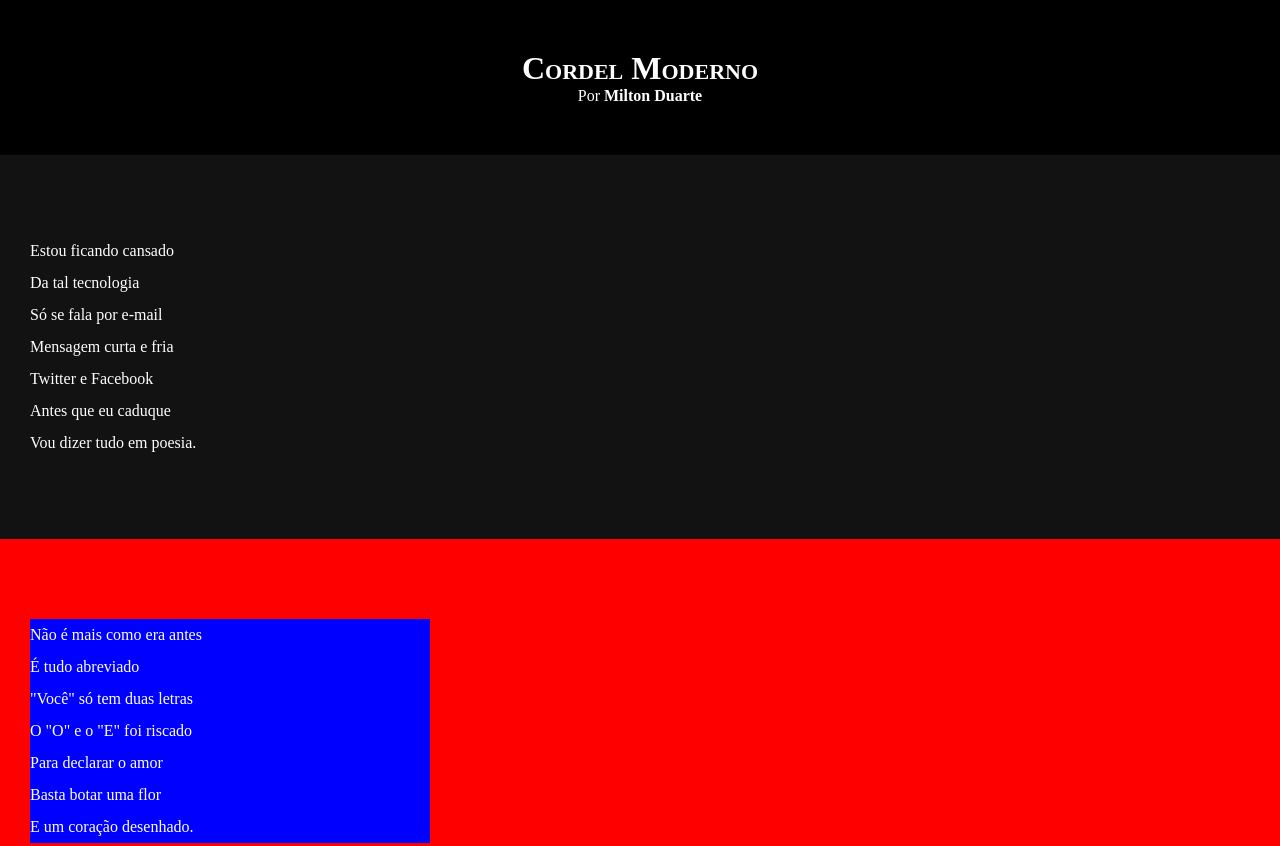
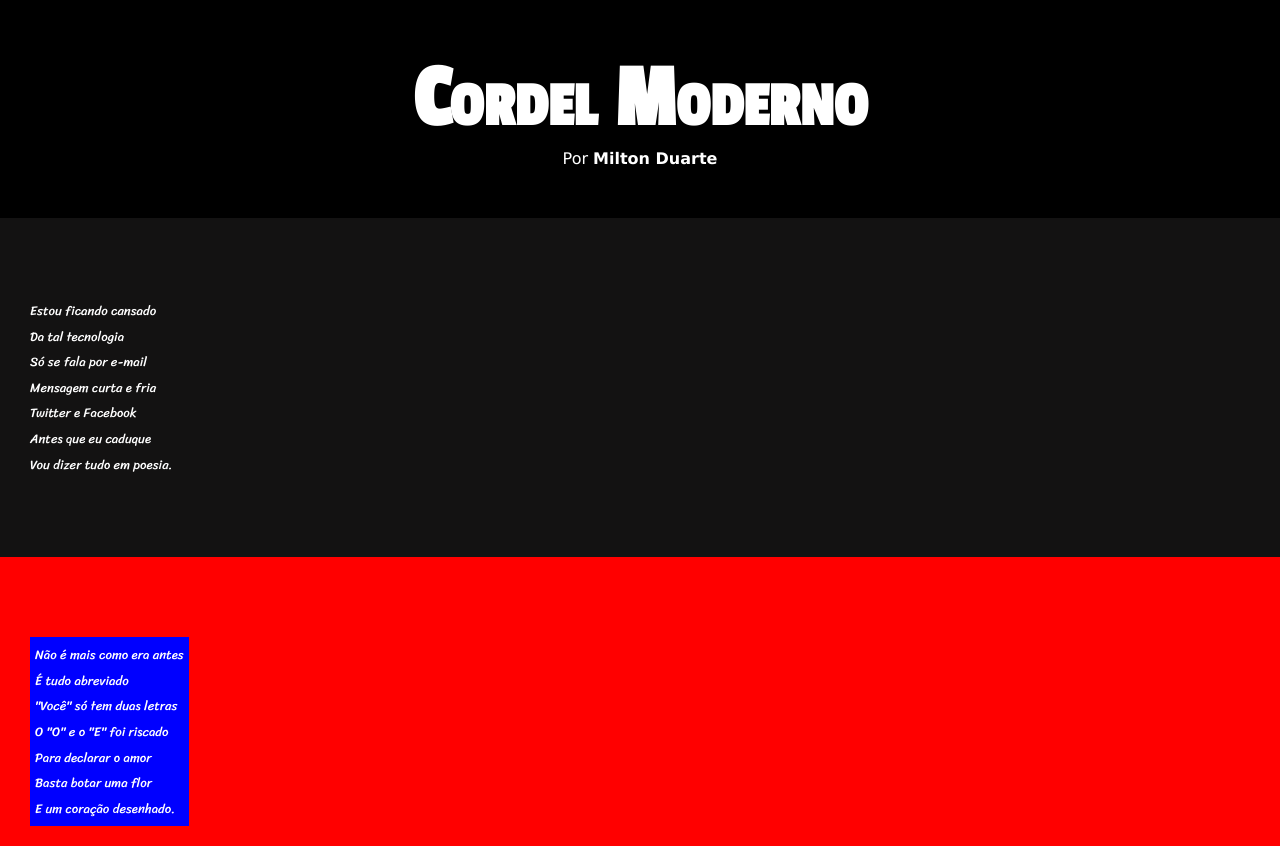
Before and after one commit to gustavosilva2685/Curso_Html, a plain HTML site: page Exercicios/Desafio012/index.html in a window 1280 px wide. Shown: the top 846 px of the page. Drawn offline with Linux system fonts and the light colour scheme.

Commit message:
Atualização de estilos desafio 012

```diff
--- a/Exercicios/Desafio012/estilo/style.css
+++ b/Exercicios/Desafio012/estilo/style.css
@@ -1,13 +1,25 @@
 @charset "UTF-8";
+
+@import url('https://fonts.googleapis.com/css2?family=Bebas+Neue&family=Kaushan+Script&family=Passion+One&family=Work+Sans:ital,wght@0,100;0,200;0,300;0,400;0,500;0,600;0,800;0,900;1,100;1,200;1,300;1,400;1,500;1,600;1,700;1,800;1,900&display=swap');
+
+@import url('https://fonts.googleapis.com/css2?family=Sriracha&display=swap');
+
+:root{
+    --fonte1 : Verdana, Geneva, Tahoma, sans-serif;
+    --fonte2 : 'Passion One', cursive;
+    --fonte3 : 'Sriracha', cursive;
+}
 
 * {
     margin: 0px;
     padding: 0px;
+
 }
 
 html, body{
     min-height: 100vh;
     background-color: darkgray;
+    font-family: var(--fonte1);
 }
 
 header{
@@ -19,6 +31,8 @@ header{
 header > h1{
     padding-top: 50px;
     font-variant: small-caps;
+    font-family: var(--fonte2);
+    font-size: 7vw;
 }
 
 header > p{
@@ -31,6 +45,8 @@ section{
     padding-bottom: 10vh;
     padding-left: 30px;
     line-height: 2em;
+    font-family: var(--fonte3);
+    font-size: 1vw;
 }
 
 section.normal{
@@ -45,7 +61,8 @@ section.imagem{
 
 section.imagem >p{
     background-color: blue;
-    width: 400px;
+    display: inline-block;
+    padding: 5px;
 }
 
 a {
```
